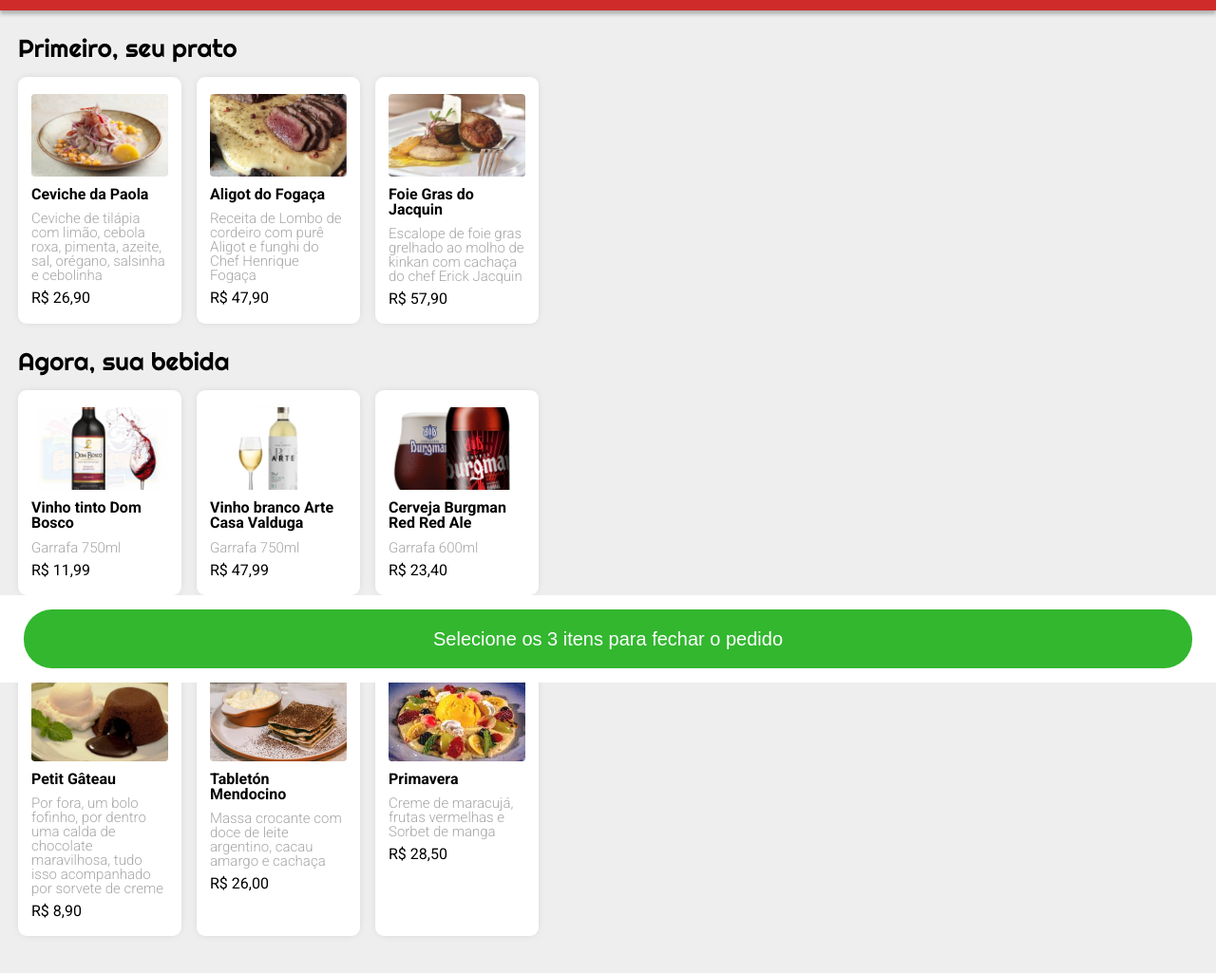
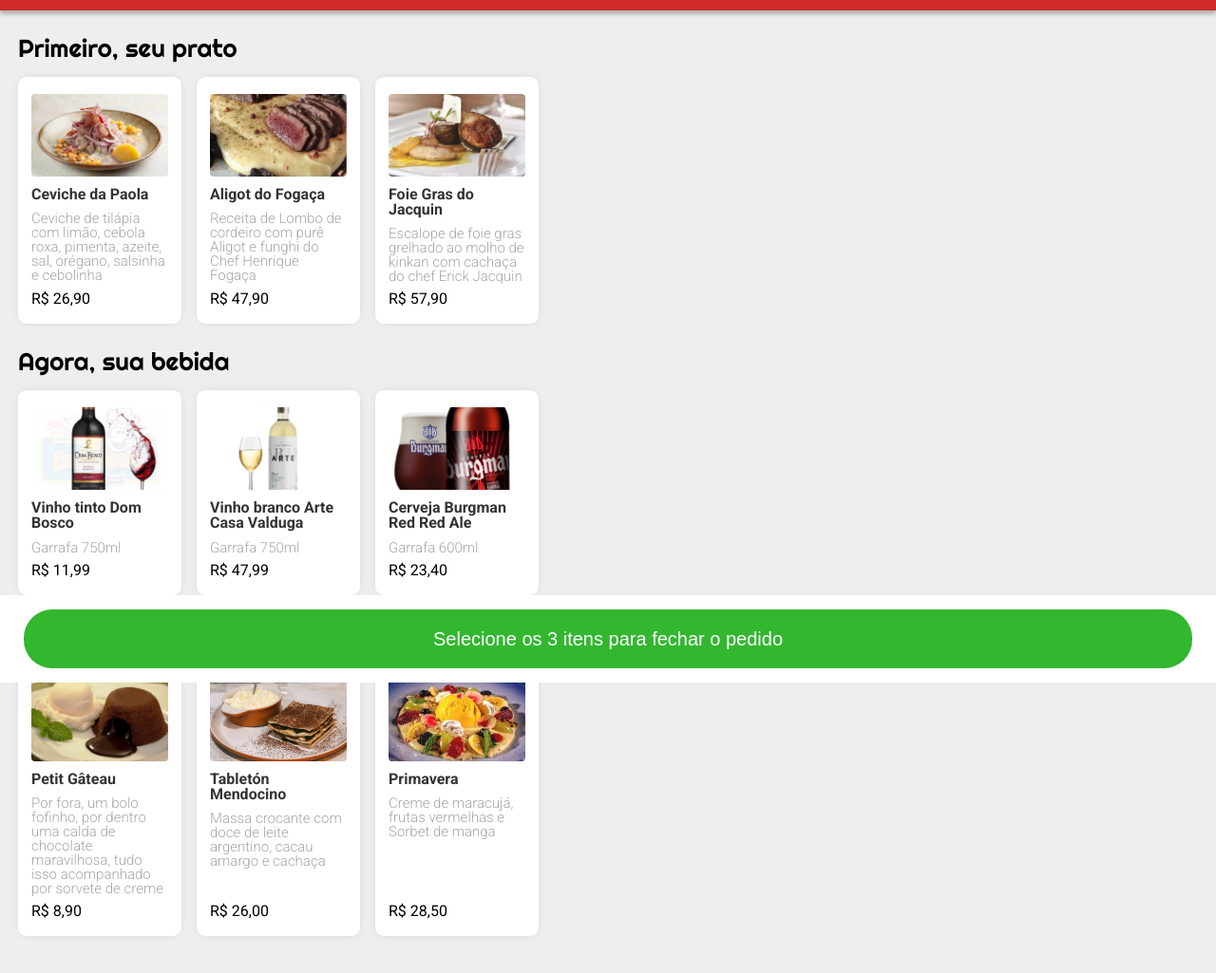
Before and after one commit to GabrielCmrg/projeto3-driveneats, a plain HTML site: page index.html in a window 1280 px wide. Shown: the part 81-1106 px from the top of the page at 95% size. Drawn offline with Linux system fonts and the light colour scheme.

Commit message:
Corrigidos alguns bugs de layout

```diff
--- a/index.html
+++ b/index.html
@@ -36,23 +36,29 @@
             <h2>Primeiro, seu prato</h2>
             <div class="food-cards">
                 <div>
+                    <div>
                         <img src="/images/ceviche-da-paola.jpg" />
                         <h3>Ceviche da Paola</h3>
                         <span>Ceviche de tilápia com limão, cebola roxa, pimenta, azeite, sal, orégano, salsinha e cebolinha</span>
+                    </div>
                     <h4>R$ 26,90</h4>
                 </div>
 
                 <div>
+                    <div>
                         <img src="/images/aligot-do-fogaça.png" />
                         <h3>Aligot do Fogaça</h3>
                         <span>Receita de Lombo de cordeiro com purê Aligot e funghi do Chef Henrique Fogaça</span>
+                    </div>
                     <h4>R$ 47,90</h4>
                 </div>
 
                 <div>
+                    <div>
                         <img src="/images/escalope-de-foie-gras-do-jacquin.jpg" />
                         <h3>Foie Gras do Jacquin</h3>
                         <span>Escalope de foie gras grelhado ao molho de kinkan com cachaça do chef Erick Jacquin</span>
+                    </div>
                     <h4>R$ 57,90</h4>
                 </div>
             </div>
@@ -64,23 +70,29 @@
             <h2>Agora, sua bebida</h2>
             <div class="food-cards">
                 <div>
+                    <div>
                         <img src="/images/vinho-tinto.jpg" />
                         <h3>Vinho tinto Dom Bosco</h3>
                         <span>Garrafa 750ml</span>
+                    </div>
                     <h4>R$ 11,99</h4>
                 </div>
 
                 <div>
+                    <div>
                         <img src="/images/vinho-branco.jpg" />
                         <h3>Vinho branco Arte Casa Valduga</h3>
                         <span>Garrafa 750ml</span>
+                    </div>
                     <h4>R$ 47,99</h4>
                 </div>
 
                 <div>
+                    <div>
                         <img src="/images/red-ale.png" />
                         <h3>Cerveja Burgman Red Red Ale</h3>
                         <span>Garrafa 600ml</span>
+                    </div>
                     <h4>R$ 23,40</h4>
                 </div>
             </div>
@@ -92,23 +104,29 @@
             <h2>Por fim, sua sobremesa</h2>
             <div class="food-cards">
                 <div>
+                    <div>
                         <img src="/images/petit-gateau.jpg" />
                         <h3>Petit Gâteau</h3>
                         <span>Por fora, um bolo fofinho, por dentro uma calda de chocolate maravilhosa, tudo isso acompanhado por sorvete de creme</span>
+                    </div>
                     <h4>R$ 8,90</h4>
                 </div>
 
                 <div>
+                    <div>
                         <img src="/images/tableton-mendocino.jpeg" />
                         <h3>Tabletón Mendocino</h3>
                         <span>Massa crocante com doce de leite argentino, cacau amargo e cachaça</span>
+                    </div>
                     <h4>R$ 26,00</h4>
                 </div>
 
                 <div>
+                    <div>
                         <img src="/images/primavera.jpg" />
                         <h3>Primavera</h3>
                         <span>Creme de maracujá, frutas vermelhas e Sorbet de manga</span>
+                    </div>
                     <h4>R$ 28,50</h4>
                 </div>
             </div>
--- a/style.css
+++ b/style.css
@@ -73,13 +73,16 @@
     display: flex;
 }
 
-.food-cards div {
+.food-cards > div {
     width: 172px;
     background-color: #FFFFFF;
     border-radius: 9px;
     padding: 18px 14px;
     box-shadow: 0 0 10px -4px rgba(0, 0, 0, 0.25);
     margin-right: 16px;
+    display: flex;
+    flex-direction: column;
+    justify-content: space-between;
 }
 
 .food-cards img {
@@ -105,7 +108,7 @@
     margin-bottom: 8px;
 }
 
-.food-cards h3 {
+.food-cards h4 {
     font-size: 16px;
     color: black;
 }
```
Lines whose indentation alone changed are shown as unchanged.
